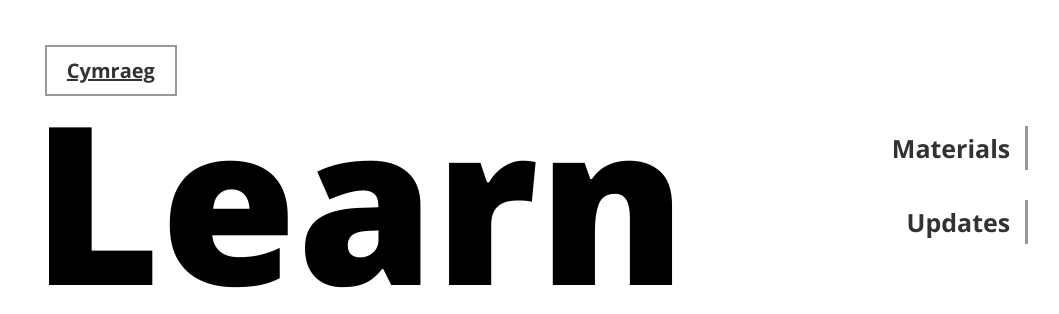
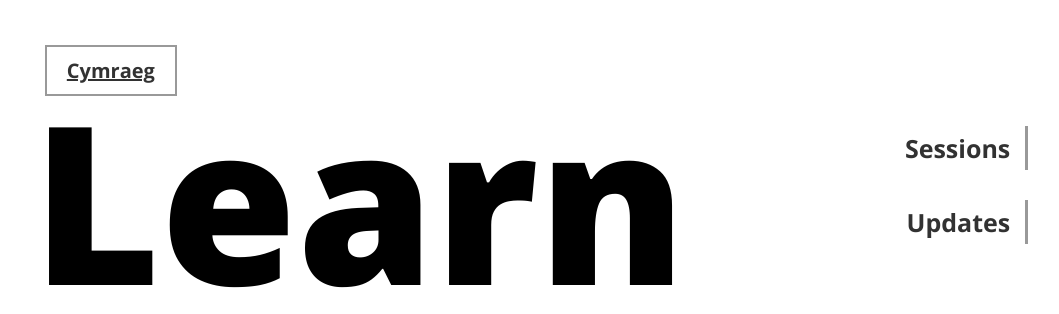
Before and after one commit to learnbymakingwales/learnbymakingwales.github.io, a Jekyll site: the page built from en/index.md, in a window 1280 px wide. Shown: the top 314 px of the page, without its empty margins (13-1072 px from the left). Built offline with Jekyll 4.4.1, drawn with Linux system fonts in a browser that asks for light colours.

Commit message:
Correct nav links on landing page

```diff
--- a/_includes/nav--landing.html
+++ b/_includes/nav--landing.html
@@ -2,7 +2,7 @@
   <input type="checkbox" id="tm" class="app-nav--landing__toggle">
   <label for="tm" class="tm">Menu</label>
   <ul class="app-nav--landing">
-    <li><a href="/{{page.lang}}/updates">Materials</a></li>
+    <li><a href="/{{page.lang}}/sessions">{{ site.t[page.lang].sessions }}</a></li>
     <li><a href="/{{page.lang}}/updates">{{ site.t[page.lang].updates }}</a></li>
   </ul>
 </nav>
```
